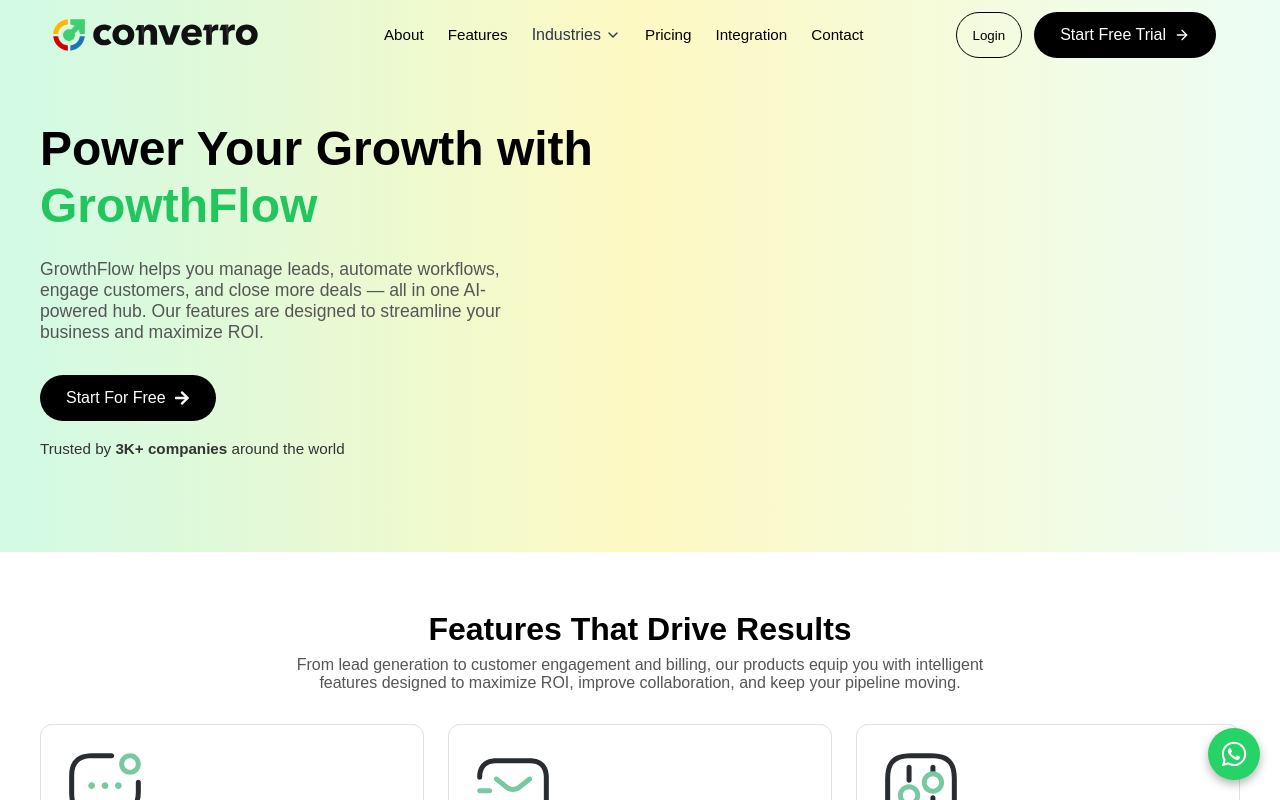
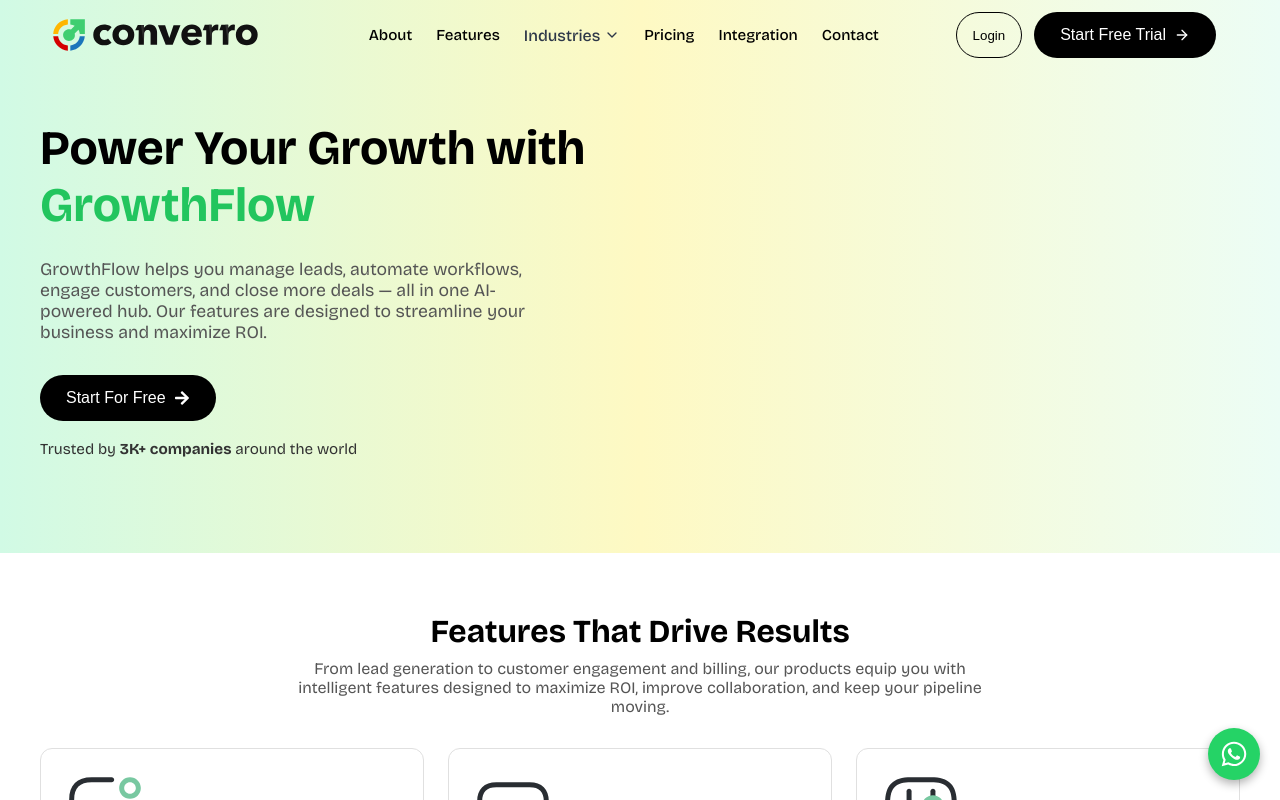
Before and after one commit to IsHa2507/converro, a Next.js app: page /productsection in a window 1280 px wide. Shown: the top 800 px of the page. Built offline with nearby package versions, Linux system fonts and the light colour scheme.

Commit message:
added font style

```diff
--- a/app/layout.jsx
+++ b/app/layout.jsx
@@ -1,10 +1,16 @@
-import "../app/global.css";
+import "./global.css";
 import Navbar from "../Components/Navbar";
 import Footer from "../Components/Footer";
 import CTA from "../Components/CTA";
 import FloatingWhatsApp from "../Components/FloatingWhatsApp";
-import ModalProvider from "../Components/ModalProvider"; // new wrapper for modal logic
+import ModalProvider from "../Components/ModalProvider";
+import { Bricolage_Grotesque } from "next/font/google"; // ✅ import the font
 
+// ✅ Configure the font weights and subsets
+const bricolage = Bricolage_Grotesque({
+  subsets: ["latin"],
+  weight: ["400", "500", "600", "700"],
+});
 
 export const metadata = {
   title: "Your App Name",
@@ -14,11 +20,11 @@
 export default function RootLayout({ children }) {
   return (
     <html lang="en">
-      <body>
+      {/* ✅ Apply font globally */}
+      <body className={bricolage.className}>
         <ModalProvider>
           <Navbar />
           <main>{children}</main>
-
           <CTA />
           <Footer />
           <FloatingWhatsApp />
--- a/next.config.js
+++ b/next.config.js
@@ -1,7 +1,7 @@
 /** @type {import('next').NextConfig} */
 const nextConfig = {
   reactStrictMode: true,
-  experimental: { appDir: true }, // enable App Router
+  // ✅ Remove deprecated experimental flag
   images: {
     remotePatterns: [
       { protocol: "https", hostname: "images.pexels.com" },
```
